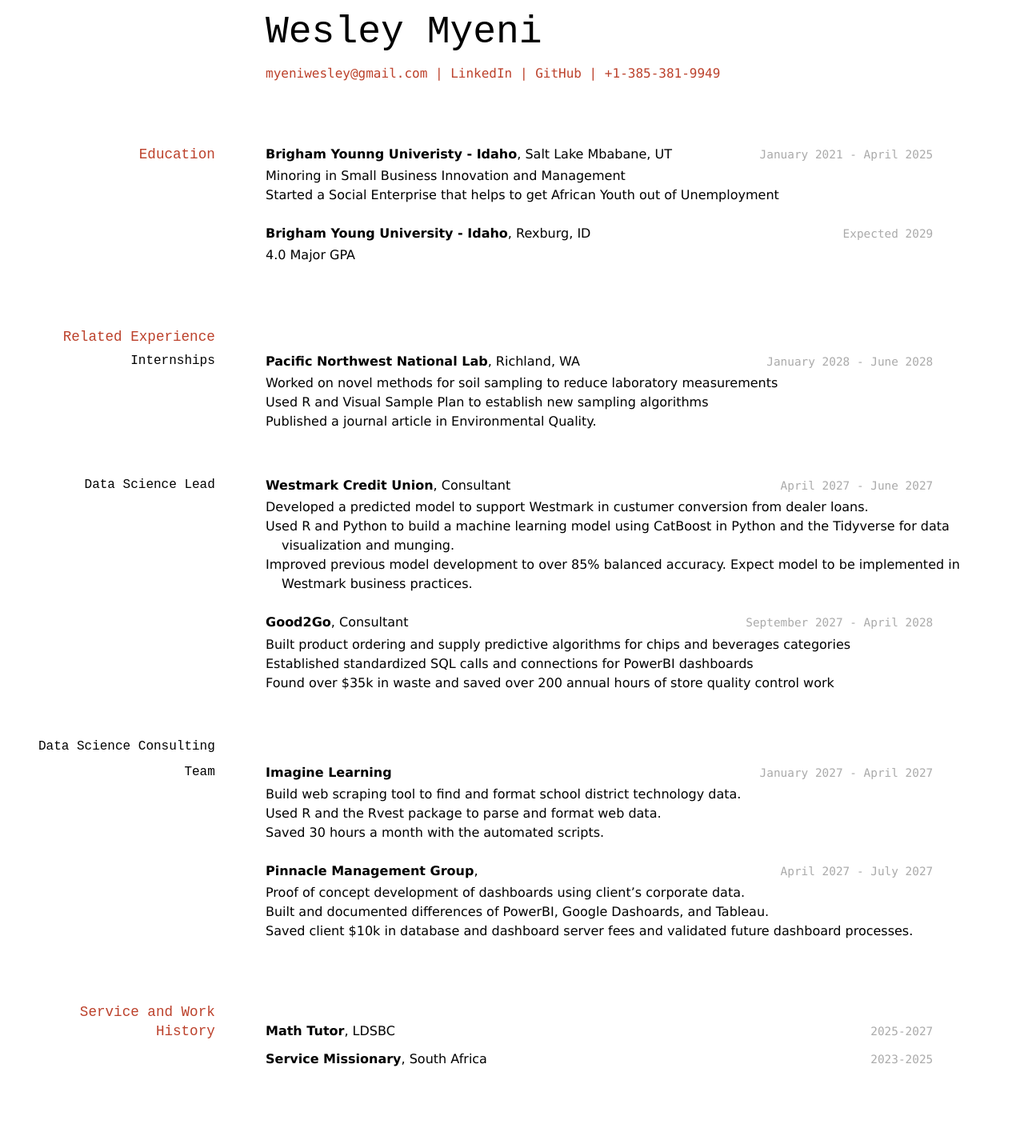
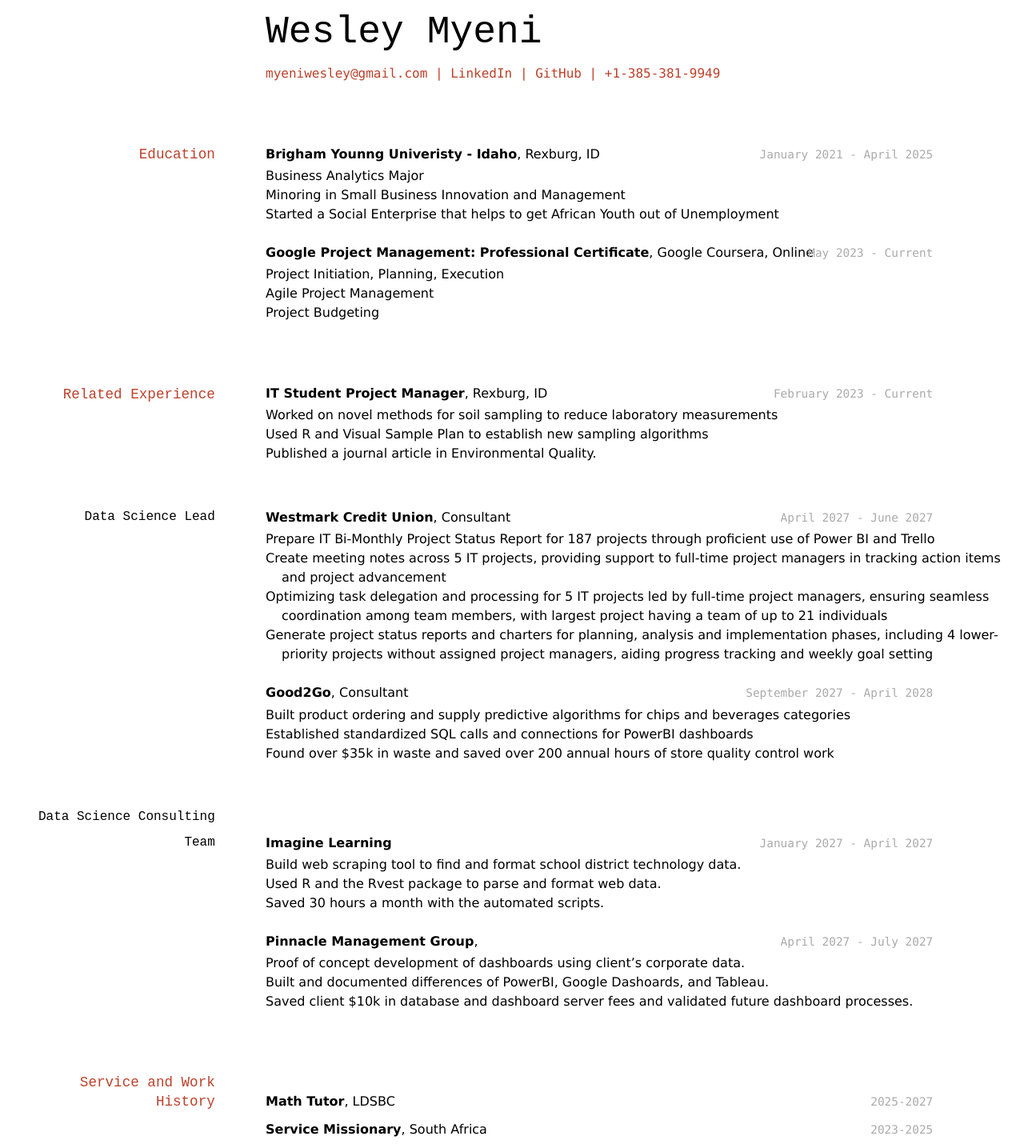
Before and after one commit to myeniwesley/Myeni_Resume, a Jekyll site: the page built from docs/index.md, in a window 1280 px wide. Shown: the whole page at 80% size. Built offline with Jekyll 4.4.1, drawn with Linux system fonts in a browser that asks for light colours; before the commit the page ends 1347 px from its top, so only the background shows below that.

Commit message:
Project expe

```diff
--- a/docs/index.md
+++ b/docs/index.md
@@ -17,23 +17,23 @@ title: Wesley Myeni Resume
 ## Education
 
 `January 2021 - April 2025`
-__Brigham Younng Univeristy - Idaho__, Salt Lake Mbabane, UT
+__Brigham Younng Univeristy - Idaho__, Rexburg, ID
 
+- Business Analytics Major
 - Minoring in Small Business Innovation and Management
 - Started a Social Enterprise that helps to get African Youth out of Unemployment
 
-`Expected 2029`
-__Brigham Young University - Idaho__, Rexburg, ID
+`May 2023 - Current`
+__Google Project Management: Professional Certificate__, Google Coursera, Online
 
-- 4.0 Major GPA
-
+- Project Initiation, Planning, Execution
+- Agile Project Management
+- Project Budgeting
 
 ## Related Experience
 
-### Internships
-
-`January 2028 - June 2028`
-__Pacific Northwest National Lab__, Richland, WA
+`February 2023 - Current`
+__IT Student Project Manager__, Rexburg, ID
 
 - Worked on novel methods for soil sampling to reduce laboratory measurements
 - Used R and Visual Sample Plan to establish new sampling algorithms
@@ -44,9 +44,10 @@ __Pacific Northwest National Lab__, Richland, WA
 `April 2027 - June 2027`
 __Westmark Credit Union__, Consultant
 
-- Developed a predicted model to support Westmark in custumer conversion from dealer loans.
-- Used R and Python to build a machine learning model using CatBoost in Python and the Tidyverse for data visualization and munging.
-- Improved previous model development to over 85% balanced accuracy. Expect model to be implemented in Westmark business practices.
+- Prepare IT Bi-Monthly Project Status Report for 187 projects through proficient use of Power BI and Trello
+- Create meeting notes across 5 IT projects, providing support to full-time project managers in tracking action items and project advancement
+- Optimizing task delegation and processing for 5 IT projects led by full-time project managers, ensuring seamless coordination among team members, with largest project having a team of up to 21 individuals
+- Generate project status reports and charters for planning, analysis and implementation phases, including 4 lower-priority projects without assigned project managers, aiding progress tracking and weekly goal setting
 
 `September 2027 - April 2028`
 __Good2Go__, Consultant
```
